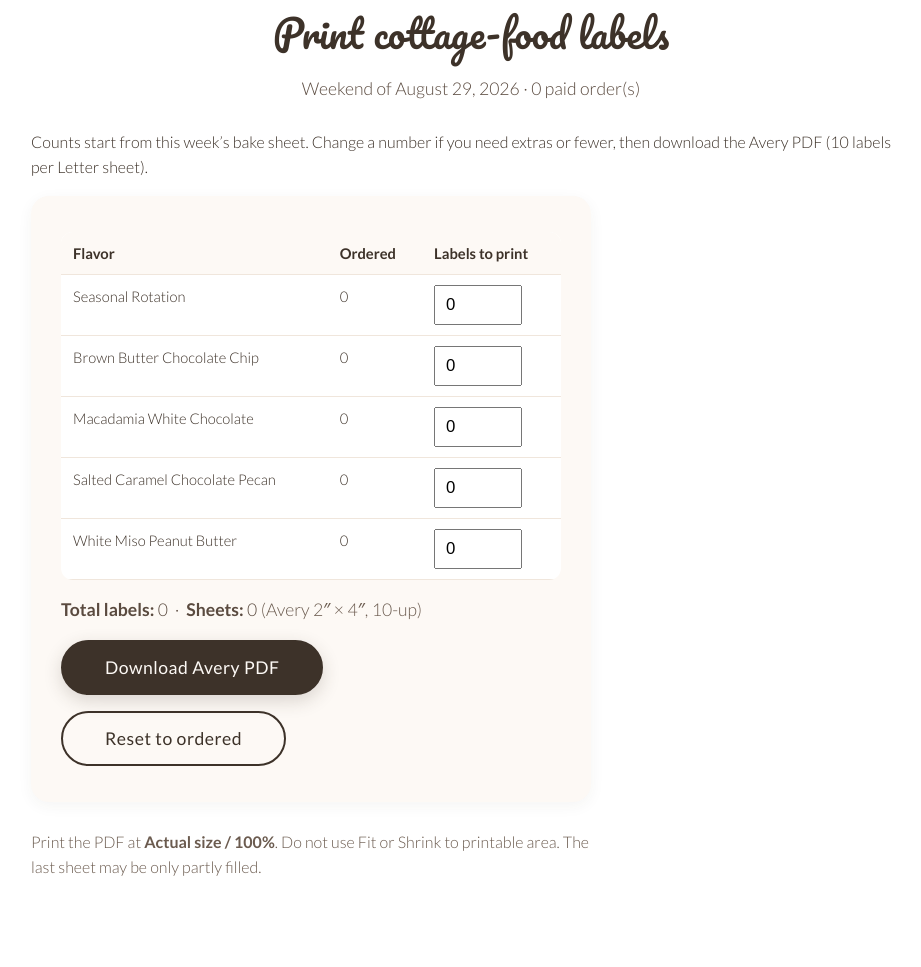
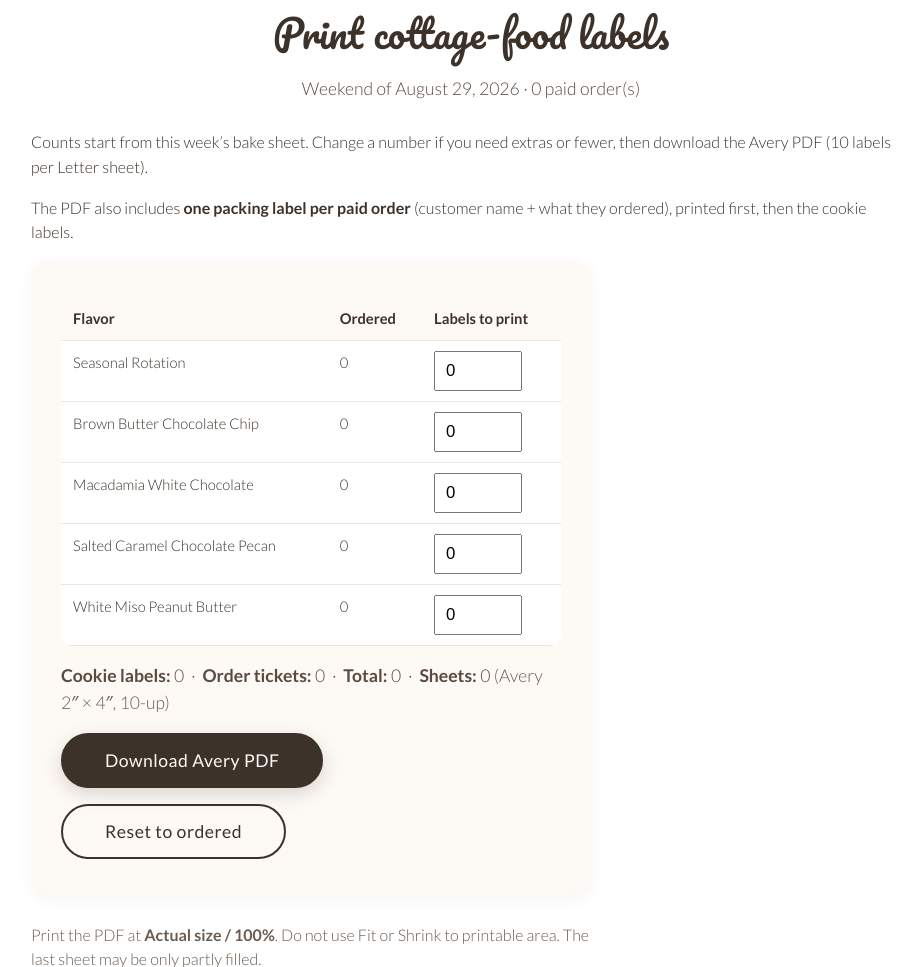
Before and after one commit to scratchcookiecottage-hub/scratch-cookie-cottage, a Flask app: page /admin/print/labels in a window 1280 px wide. Shown: the part 239-1206 px from the top of the page, without its empty margins (169-1090 px from the left). Before the commit the page ends 1115 px from the top, so only its background shows below. Run offline with Flask 3, Linux system fonts and the light colour scheme; the visitor is signed in with stand-in values (Sample User, id 1); data comes from the database, SQL or seed files in the repository; data that the repository does not hold is empty.

Commit message:
Add one packing label per paid order to the Avery cookie-label PDF

```diff
--- a/app.py
+++ b/app.py
@@ -745,6 +745,57 @@ def admin_print_counts():
     )
 
 
+def _order_item_summary(order: dict) -> list[str]:
+    pack_parts = []
+    singles = []
+    packs = 0
+    for item in order.get("items") or []:
+        qty = int(item.get("qty") or 0)
+        if qty <= 0:
+            continue
+        name = (
+            (item.get("name") or "")
+            .replace(" (individual)", "")
+            .replace(" (in 6-pack)", "")
+        )
+        kind = item.get("kind")
+        if kind == "single":
+            singles.append(f"{qty}× {name}")
+        elif kind == "six_pack_cookie":
+            pack_parts.append(f"{qty} {name}")
+        elif kind == "six_pack_fee":
+            packs = qty
+    lines = []
+    if packs:
+        mix = ", ".join(pack_parts)
+        line = f"{packs}× 6-pack"
+        if mix:
+            line += f" ({mix})"
+        lines.append(line)
+    lines.extend(singles)
+    return lines or ["(see order list)"]
+
+
+def _order_slip_payloads(orders: list[dict]) -> list[dict]:
+    slips = []
+    for order in orders:
+        when = ""
+        if order.get("pickup_date"):
+            when = format_pickup_date(order["pickup_date"])
+        elif order.get("pickup_day"):
+            when = str(order["pickup_day"]).capitalize()
+        slips.append(
+            {
+                "name": order.get("customer_name") or "Customer",
+                "order_number": order.get("order_number") or "",
+                "fulfillment": (order.get("fulfillment") or "pickup").capitalize(),
+                "when": when,
+                "lines": _order_item_summary(order),
+            }
+        )
+    return slips
+
+
 def _label_rows_for_batch(selected: str) -> tuple[list[dict], int]:
     orders = list_orders(batch_week=selected)
     counts = aggregate_cookie_counts(orders)
@@ -778,16 +829,20 @@ def _label_rows_for_batch(selected: str) -> tuple[list[dict], int]:
 @admin_required
 def admin_print_labels():
     selected = request.args.get("batch") or current_batch_week()
-    rows, total = _label_rows_for_batch(selected)
-    sheets = (total + 9) // 10
+    rows, cookie_total = _label_rows_for_batch(selected)
+    order_count = len(list_orders(batch_week=selected))
+    total = cookie_total + order_count
+    sheets = (total + 9) // 10 if total else 0
     return render_template(
         "admin/print_labels.html",
         rows=rows,
         total_labels=total,
+        cookie_labels=cookie_total,
+        order_label_count=order_count,
         sheets=sheets,
         selected_batch=selected,
         batch_label=batch_week_label(selected),
-        order_count=len(list_orders(batch_week=selected)),
+        order_count=order_count,
     )
 
 
@@ -795,8 +850,10 @@ def admin_print_labels():
 @admin_required
 def admin_print_labels_pdf():
     selected = request.args.get("batch") or current_batch_week()
-    rows, total = _label_rows_for_batch(selected)
-    if total <= 0:
+    rows, cookie_total = _label_rows_for_batch(selected)
+    orders = list_orders(batch_week=selected)
+    slips = _order_slip_payloads(orders)
+    if cookie_total <= 0 and not slips:
         flash("Enter at least one label to print.", "error")
         return redirect(url_for("admin_print_labels", batch=selected))
     qty_map = {row["id"]: row["qty"] for row in rows}
@@ -811,6 +868,7 @@ def admin_print_labels_pdf():
             qty_map,
             title=f"Scratch Cookie Cottage labels — {batch_week_label(selected)}",
             extra_flavors=extra,
+            order_slips=slips,
         )
     except ImportError:
         flash(
@@ -822,7 +880,7 @@ def admin_print_labels_pdf():
     except ValueError as exc:
         flash(str(exc), "error")
         return redirect(url_for("admin_print_labels", batch=selected))
-    filename = f"SCC-labels-{selected}-{total}.pdf"
+    filename = f"SCC-labels-{selected}-{cookie_total + len(slips)}.pdf"
     return send_file(
         BytesIO(pdf),
         mimetype="application/pdf",
--- a/templates/admin/print_labels.html
+++ b/templates/admin/print_labels.html
@@ -8,6 +8,7 @@
   <h1>Print cottage-food labels</h1>
   <p class="lead">{{ batch_label }} · {{ order_count }} paid order(s)</p>
   <p>Counts start from this week’s bake sheet. Change a number if you need extras or fewer, then download the Avery PDF (10 labels per Letter sheet).</p>
+  <p>The PDF also includes <strong>one packing label per paid order</strong> (customer name + what they ordered), printed first, then the cookie labels.</p>
 
   <form method="get" action="{{ url_for('admin_print_labels_pdf') }}" class="panel" style="text-align:left; max-width:560px;">
     <input type="hidden" name="batch" value="{{ selected_batch }}">
@@ -44,7 +45,11 @@
     </table>
 
     <p style="margin:16px 0 8px;">
-      <strong>Total labels:</strong> <span id="label-total">{{ total_labels }}</span>
+      <strong>Cookie labels:</strong> <span id="cookie-labels">{{ cookie_labels }}</span>
+      &nbsp;·&nbsp;
+      <strong>Order tickets:</strong> {{ order_label_count }}
+      &nbsp;·&nbsp;
+      <strong>Total:</strong> <span id="label-total">{{ total_labels }}</span>
       &nbsp;·&nbsp;
       <strong>Sheets:</strong> <span id="label-sheets">{{ sheets }}</span>
       <span style="color:var(--muted);"> (Avery 2″ × 4″, 10-up)</span>
@@ -67,19 +72,23 @@
   var inputs = document.querySelectorAll(".label-qty");
   var totalEl = document.getElementById("label-total");
   var sheetsEl = document.getElementById("label-sheets");
+  var extra = {{ order_label_count|int }};
+  var cookieEl = document.getElementById("cookie-labels");
   var ordered = {};
   {% for row in rows %}
   ordered[{{ row.id|tojson }}] = {{ row.ordered|int }};
   {% endfor %}
 
   function refresh() {
-    var total = 0;
+    var cookies = 0;
     inputs.forEach(function (el) {
       var n = parseInt(el.value, 10);
       if (isNaN(n) || n < 0) n = 0;
       if (n > 500) n = 500;
-      total += n;
+      cookies += n;
     });
+    var total = cookies + extra;
+    if (cookieEl) cookieEl.textContent = cookies;
     totalEl.textContent = total;
     sheetsEl.textContent = total === 0 ? 0 : Math.ceil(total / 10);
   }
```
Also changed, not shown: labels/generate_labels.py (+61 -5 lines).
